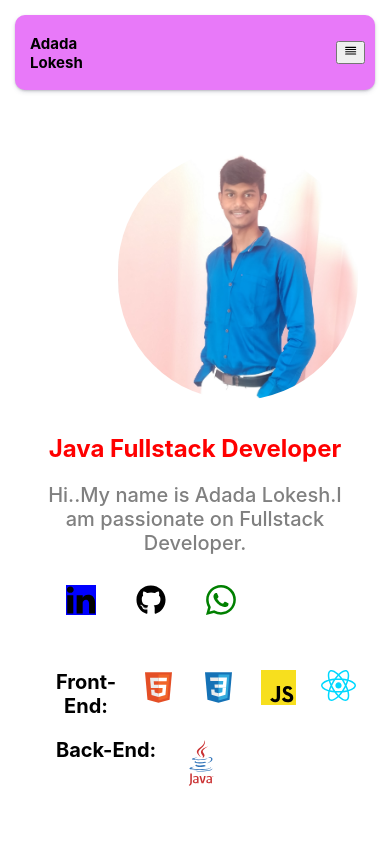
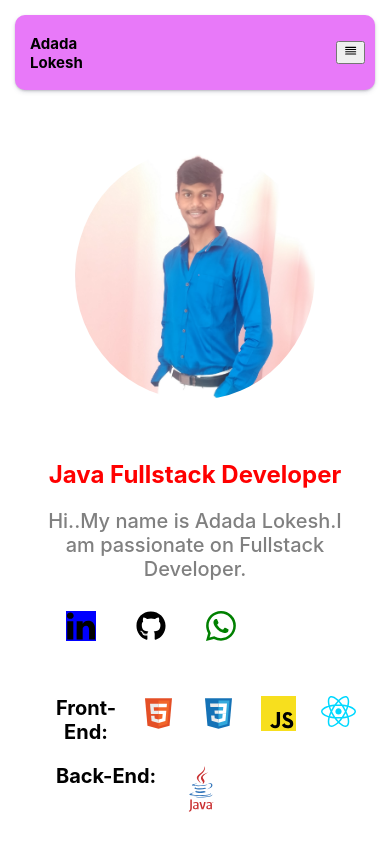
Before and after one commit to lokeshnaiduAdada/MyPortfolio, a React (Create React App) app: page / in a window 390 px wide. Shown: the top 844 px of the page. Built offline with nearby package versions, Linux system fonts and the light colour scheme.

Commit message:
hero section updated

```diff
--- a/src/components/Home.jsx
+++ b/src/components/Home.jsx
@@ -38,7 +38,7 @@ const Home=()=>{
                         </div>
 
                         <div className='home_content_right'>
-                            <img src="profile.jpg" alt='error' style={{borderRadius:300/2}}></img>
+                            <img src="profile.jpg" alt='error' ></img>
                         </div>
                     </div>
                     <div className='tech_stack_container'>
--- a/src/components/contact.css
+++ b/src/components/contact.css
@@ -105,3 +105,14 @@
 
     }
 }
+@media screen and (max-width: 450px) {
+    .contact_right > form > div{
+        width: 250px;
+    }
+    .contact_right > form > div >input{
+        width: 200px;
+    }
+    .contact_right > form > div > textarea{
+        width: 200px;
+    }
+}
--- a/src/components/homestyle.css
+++ b/src/components/homestyle.css
@@ -24,6 +24,7 @@
 .home_content_right > img{
     width: 300px;
     height: 300px;
+    border-radius: 50%;
 }
 .home_content{
     margin: 10px;
@@ -127,3 +128,12 @@
         font-size: 18px;
     }
 }
+@media only screen and (max-width: 450px) {
+    .home_content_right{
+        width: 280px;
+        height: 280px;
+    }
+    .home_content_right > img{
+
+    }
+}
```
Also changed, not shown: 1 other file (tests, documents, lock files or other folders).
